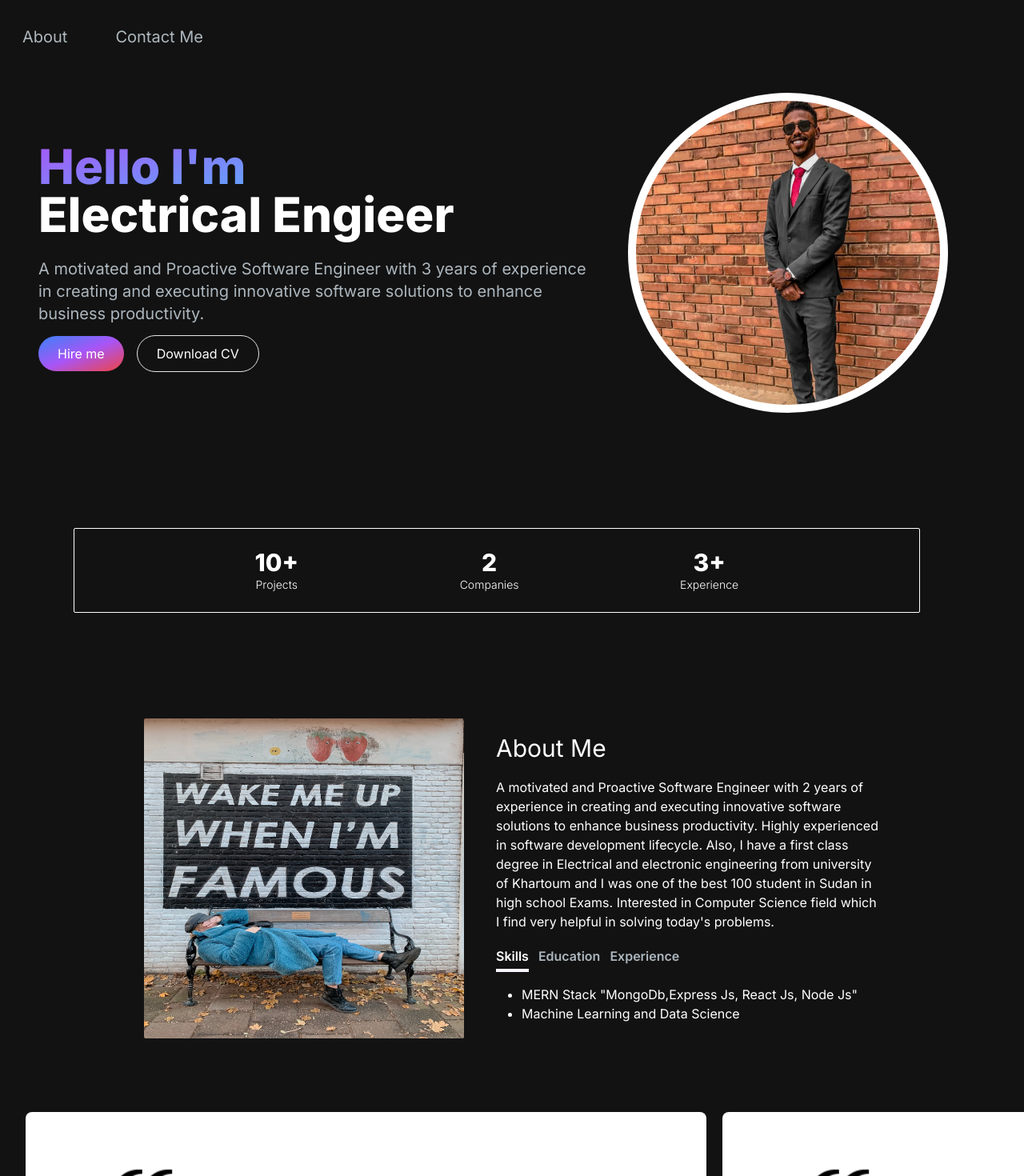
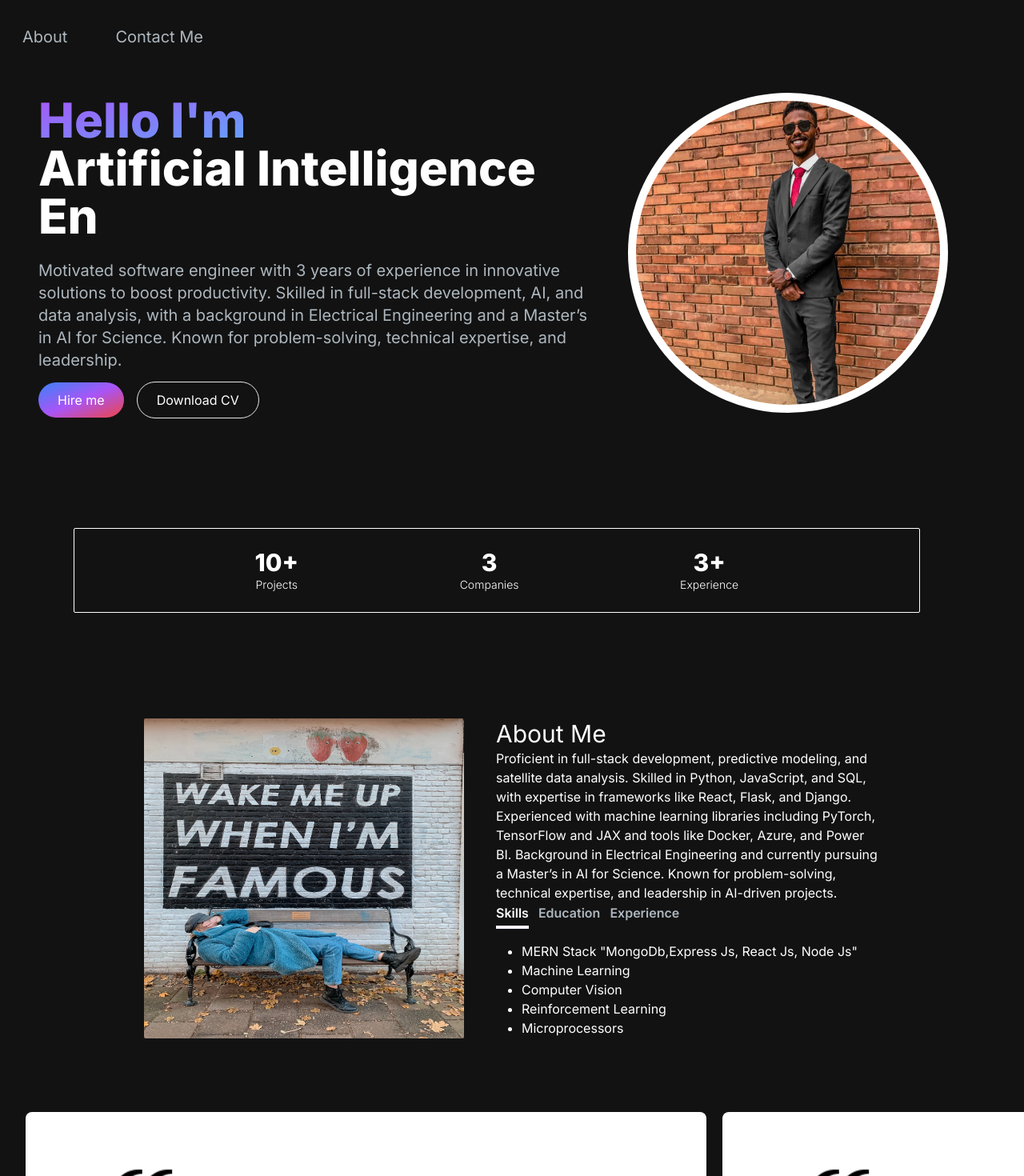
Before and after one commit to Mamoro98/Portfolio-Next, a Next.js app: page / in a window 1280 px wide. Shown: the top 1470 px of the page at 80% size. Built offline with nearby package versions, Linux system fonts and the light colour scheme.

Commit message:
update my portfolio 25/november

```diff
--- a/app/components/AboutMe.tsx
+++ b/app/components/AboutMe.tsx
@@ -30,14 +30,14 @@ const AboutMe = () => {
           <div className="flex flex-col h-[100%] justify-evenly ">
             <span className="text-3xl text-white">About Me</span>
             <span className="sm:w-[30em] w-full sm:text-base mt-6 sm:mt-0 text-white">
-              A motivated and Proactive Software Engineer with 2 years of
-              experience in creating and executing innovative software solutions
-              to enhance business productivity. Highly experienced in software
-              development lifecycle. Also, I have a first class degree in
-              Electrical and electronic engineering from university of Khartoum
-              and I was one of the best 100 student in Sudan in high school
-              Exams. Interested in Computer Science field which I find very
-              helpful in solving today's problems.
+              Proficient in full-stack development, predictive modeling, and
+              satellite data analysis. Skilled in Python, JavaScript, and SQL,
+              with expertise in frameworks like React, Flask, and Django.
+              Experienced with machine learning libraries including PyTorch,
+              TensorFlow and JAX and tools like Docker, Azure, and Power BI.
+              Background in Electrical Engineering and currently pursuing a
+              Master’s in AI for Science. Known for problem-solving, technical
+              expertise, and leadership in AI-driven projects.
             </span>
             <Skills />
           </div>
--- a/app/components/HeroSection.tsx
+++ b/app/components/HeroSection.tsx
@@ -28,7 +28,7 @@ const HeroSection = () => {
             name="Omer Kamal"
             title="Software Engineer"
             work="Web Developer"
-            job="Electrical Engieer"
+            job="Artificial Intelligence Engineer"
           />
         </h1>
         <br />
@@ -37,9 +37,11 @@ const HeroSection = () => {
             text-lg lg:text-xl
           "
         >
-          A motivated and Proactive Software Engineer with 3 years of experience
-          in creating and executing innovative software solutions to enhance
-          business productivity.
+          Motivated software engineer with 3 years of experience in innovative
+          solutions to boost productivity. Skilled in full-stack development,
+          AI, and data analysis, with a background in Electrical Engineering and
+          a Master’s in AI for Science. Known for problem-solving, technical
+          expertise, and leadership.
         </span>
         <div className="mt-6 flex flex-col sm:block ">
           <a
--- a/app/components/Projects.tsx
+++ b/app/components/Projects.tsx
@@ -22,7 +22,7 @@ const Projects = () => {
 
         <div className="flex flex-col text-white justify-center items-center ">
           <h2 className="text-3xl font-extrabold">
-            <CountUp start={0} end={2} duration={4} redraw={true} />
+            <CountUp start={0} end={3} duration={4} redraw={true} />
           </h2>{" "}
           <span className="text-sm font-light">Companies</span>
         </div>
--- a/app/components/Skills.tsx
+++ b/app/components/Skills.tsx
@@ -23,7 +23,10 @@ const Skills = () => {
       content: (
         <ul className=" list-disc ml-8 mt-4 text-white">
           <li>MERN Stack &quot;MongoDb,Express Js, React Js, Node Js&quot;</li>
-          <li className="mt-6 sm:mt-0">Machine Learning and Data Science</li>
+          <li className="mt-6 sm:mt-0">Machine Learning</li>
+          <li className="mt-6 sm:mt-0">Computer Vision</li>
+          <li className="mt-6 sm:mt-0">Reinforcement Learning</li>
+          <li className="mt-6 sm:mt-0">Microprocessors</li>
         </ul>
       ),
     },
@@ -32,7 +35,8 @@ const Skills = () => {
       id: "Education",
       content: (
         <ul className=" list-disc ml-8 mt-4 text-white">
-          <li>University of Khartoum</li>
+          <li>Masters degree at Stellenbosch University | AIMS South Africa</li>
+          <li>Bachelors degree at University of Khartoum | Khartoum, Sudan</li>
         </ul>
       ),
     },
@@ -41,6 +45,8 @@ const Skills = () => {
       id: "Experience",
       content: (
         <ul className=" list-disc ml-8 mt-4 text-white">
+          <li>Free lancing</li>
+          <li>T-joint</li>
           <li>AmunData</li>
           <li>Orooma</li>
         </ul>
```
Also changed, not shown: 1 other file (tests, documents, lock files or other folders).
